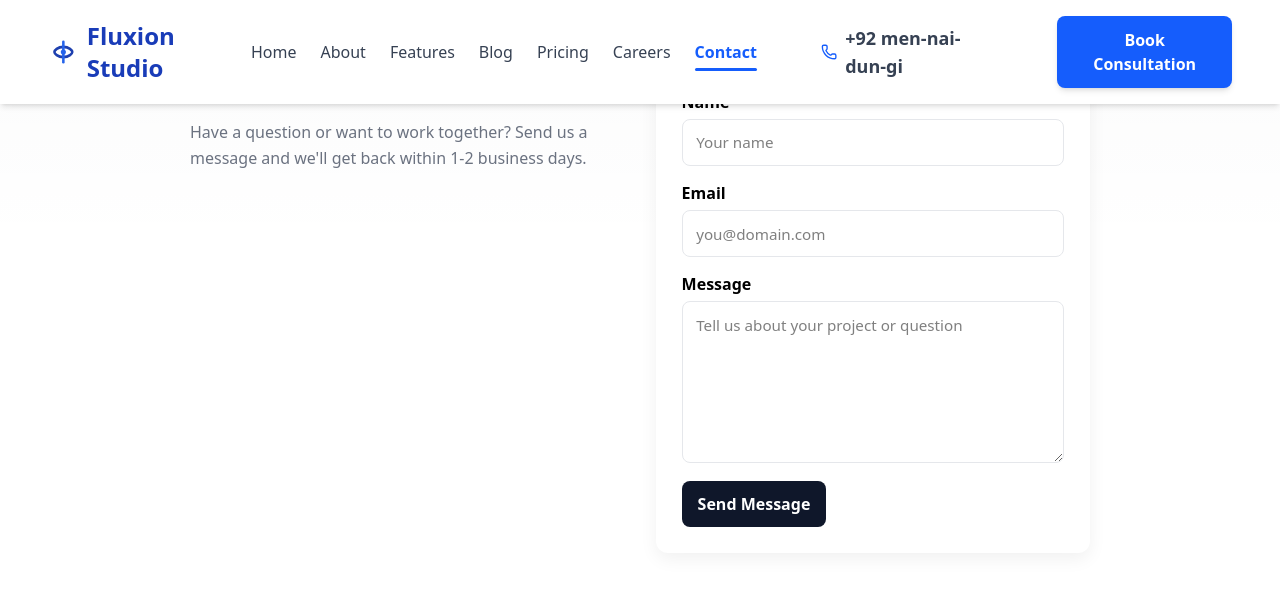
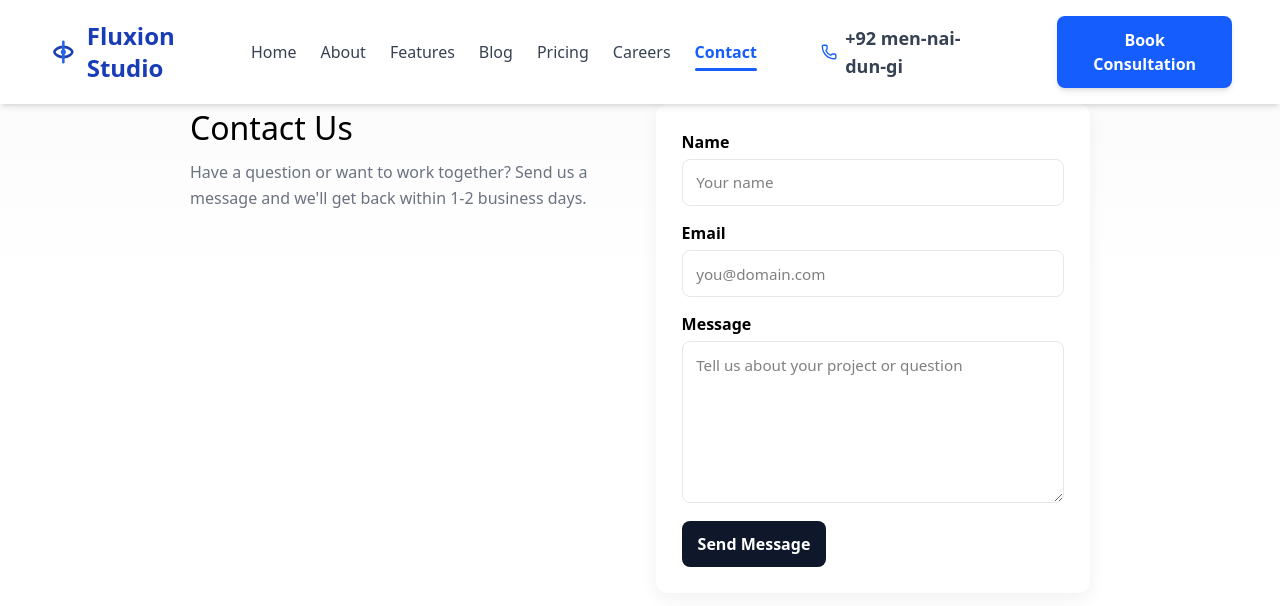
Before and after one commit to emancode-dev/Fluxxion-Studio, a React (Vite) app: page /contact in a window 1280 px wide. Shown: the top 606 px of the page. Built offline with nearby package versions, Linux system fonts and the light colour scheme.

Commit message:
updated roadmap

```diff
--- a/src/App.jsx
+++ b/src/App.jsx
@@ -15,7 +15,7 @@ import Contact from "./pages/Contact";
 import Pricing from "./pages/Pricing";
 import Careers from "./pages/Careers";
 import Post from "./pages/Post";
-
+import CaseStudiesPage from "./pages/CaseStudiesPage";
 const AnimatedRoutes = () => {
   const location = useLocation();
 
@@ -27,6 +27,8 @@ const AnimatedRoutes = () => {
         <Route path="/blog/:slug" element={<Post />} />
         <Route path="/features" element={<Features />} />
         <Route path="/about" element={<About />} />
+        <Route path="/case-studies" element={<CaseStudiesPage />} />
+
         <Route path="/contact" element={<Contact />} />
         <Route path="/careers" element={<Careers />} />
         <Route path="/pricing" element={<Pricing />} />
--- a/src/pages/Contact.jsx
+++ b/src/pages/Contact.jsx
@@ -4,7 +4,7 @@ import "./Contact.css";
 
 export default function Contact() {
   return (
-    <section className="contact-page">
+    <section className="mt-10 contact-page">
       <div className="contact-inner">
         <div className="contact-info">
           <h2>Contact Us</h2>
```
Also changed, not shown: 1 other file (tests, documents, lock files or other folders).
